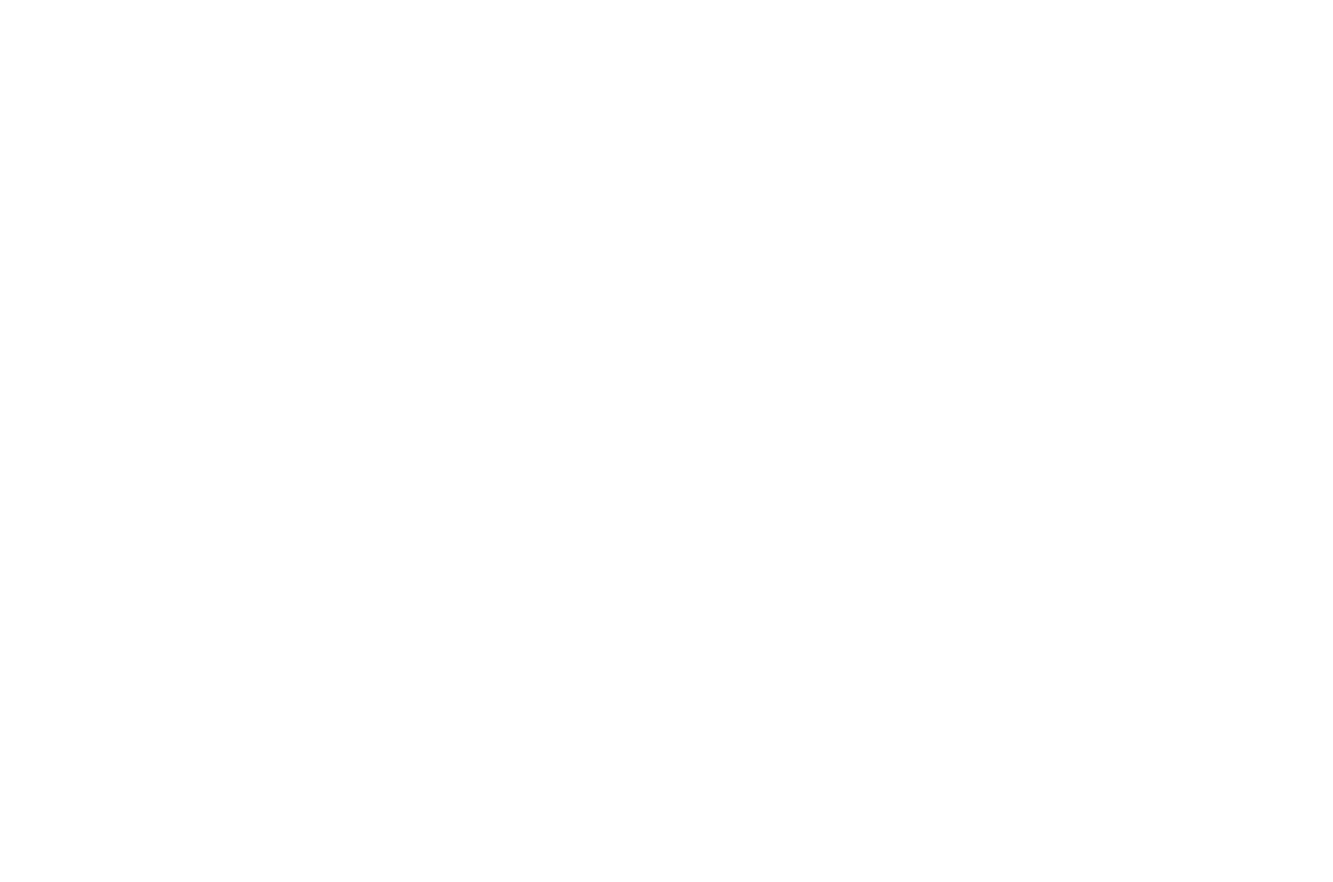
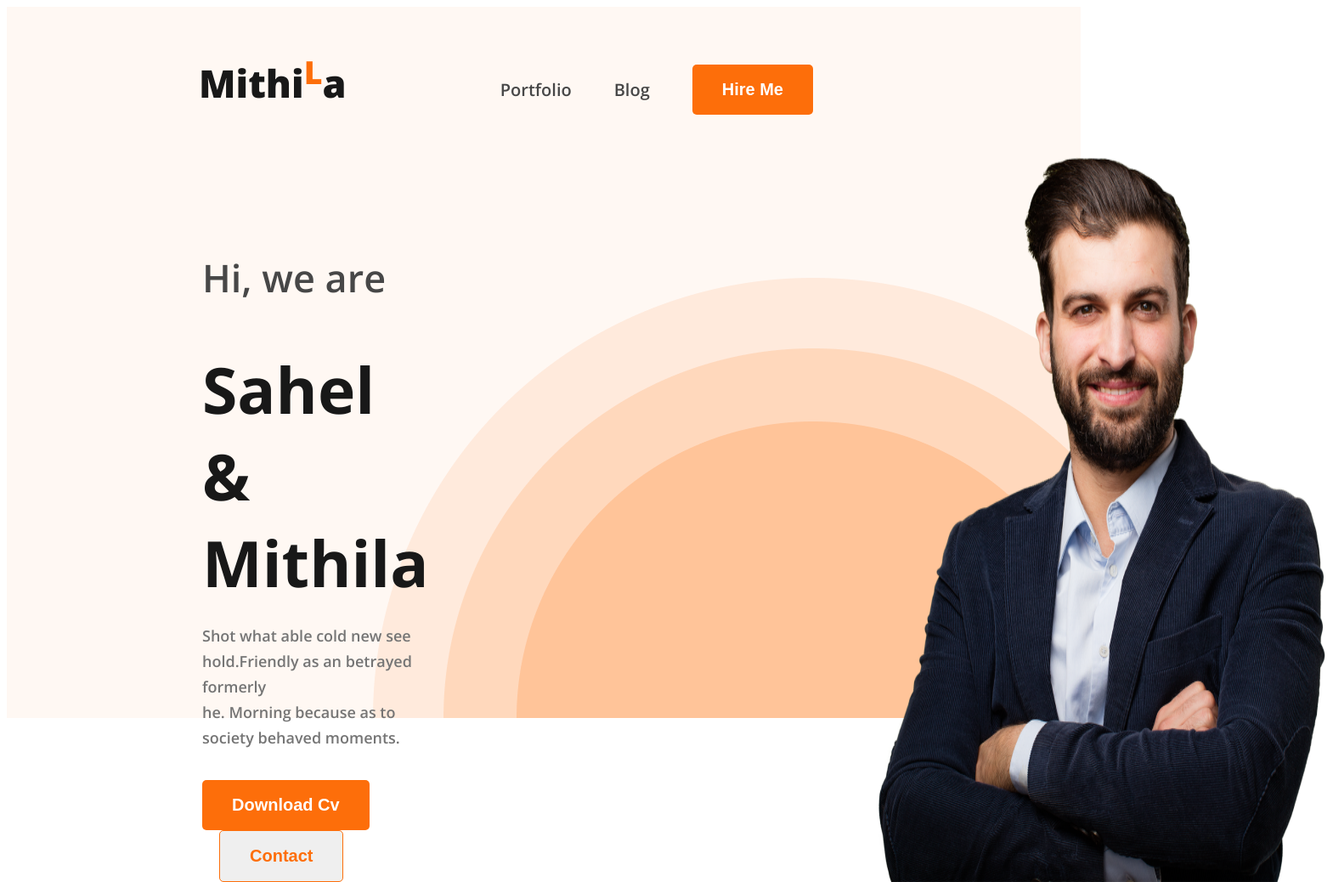
Before and after one commit to Sahel-LM/First-portfolio-website-project, a plain HTML site: page index.html in a window 1280 px wide. Shown: the whole page at 85% size, 1569 px wide, since content can reach past the window. Before the commit the page ends 800 px from the top, so only its background shows below. Drawn offline with nearby package versions, Linux system fonts and the light colour scheme.

Commit message:
nav and banner section created

```diff
--- /dev/null
+++ b/Style/style.css
@@ -0,0 +1,103 @@
+/* Common Style */
+
+body{
+    font-family: 'Open Sans', sans-serif;
+}
+.primery-text{
+    color: #FD6E0A;
+}
+
+/* Nav related style mamu */
+
+nav {
+    display: flex;
+    align-content: center;
+    justify-content: space-between;
+}
+nav ul {
+    display: flex;
+    align-items: center;
+    margin-top: 68px;
+    margin-right: 265px;
+}
+nav li {
+    list-style: none;
+    margin-right: 50px;
+
+}
+nav a {
+    text-decoration: none;
+    color:#474747;
+    font-size: 20px;
+    font-weight: 400;
+}
+.nav-title {
+    color: #181818;
+    font-size: 45px;
+    font-weight: 800;
+    margin: 51px 0px 0px 226px;
+}
+.btn  {
+    color: #FFF;
+    font-size: 20px;
+    font-weight: 700;
+    background-color: #FD6E0A;
+    border-radius: 5px;
+    border-style: none;
+    padding: 18px 35px;
+
+}
+
+.banner{
+    background-color: #FFF8F3;
+    width: 100%;
+    height: 837px;
+    background-image: url(../images/header_bg.png);
+    background-repeat: no-repeat;
+    background-position: bottom right;
+}
+
+.greeting{
+    margin-left: 230px;
+    margin-top: 100px;
+
+}
+.hello{
+    color:#474747;
+    font-size: 45px;
+    font-weight: 600;
+    margin-bottom: 0px;
+
+}
+.sahel{
+    color:#181818;
+    font-size: 75px;
+    font-weight: 700;
+    margin-bottom: 0px;
+}
+.btn-1{
+    color: #FD6E0A;
+    font-size: 20px;
+    font-weight: 700;
+    border-radius: 5px;
+    padding: 18px 35px;
+    border: 1px solid #FD6E0A;
+    margin-left: 20px;
+}
+.description{
+    color:#757575;
+    font-size: 18px;
+    font-weight: 400;
+    line-height: 30px;
+    margin-bottom: 35px;
+    margin-top: 20px;
+
+}
+.banner-content{
+    display: flex;
+
+}
+.hardy-photo{
+    padding: 0px;
+    margin-left: 480px;
+}
--- a/index.html
+++ b/index.html
@@ -4,8 +4,35 @@
         <meta charset="UTF-8">
         <meta name="viewport" content="width=device-width, initial-scale=1.0">
         <title>First portfolio website project</title>
+
+        <link rel="preconnect" href="https://fonts.googleapis.com">
+        <link rel="preconnect" href="https://fonts.gstatic.com" crossorigin>
+        <link href="https://fonts.googleapis.com/css2?family=Open+Sans:ital,wght@0,600;0,700;0,800;1,400&display=swap" rel="stylesheet">
+
+        <link rel="stylesheet" href="Style/style.css">
     </head>
     <body>
+        <header class="banner">
+            <nav>
+                <h3 class="nav-title">Mithi<span class="primery-text"><sup>L</sup></span>a</h3>
+                <ul>
+                  <li><a href="">Portfolio</a></li>
+                  <li><a href="">Blog</a></li>
+                  <li><button class="btn">Hire Me</button></li>
+                </ul>
+            </nav>
+            <div class="banner-content">
+                <div class="greeting">
+                    <h3 class="hello">Hi, we are</h3>
+                    <h1 class="sahel">Sahel & Mithila</h1>
+                    <p class="description">Shot what able cold new see hold.Friendly as an betrayed formerly <br> he. Morning because as to society behaved moments.</p>
+                    <button class="btn">Download Cv</button>
+                    <button class="btn-1">Contact</button>
+                </div>
+                <img class="hardy-photo" src="/images/hardy.png" alt="">
+
+            </div>
+        </header>
 
     </body>
 </html>
```
Also changed, not shown: images/developer.png (added), images/hardy.png (added), images/header_bg.png (added), images/icons/facebook.png (added), images/icons/insta.png (added), images/icons/js.png (added), images/icons/mongo.png (added), images/icons/nodejs.png (added), images/icons/react.png (added), images/icons/twitter.png (added). Lines whose indentation alone changed are shown as unchanged.
